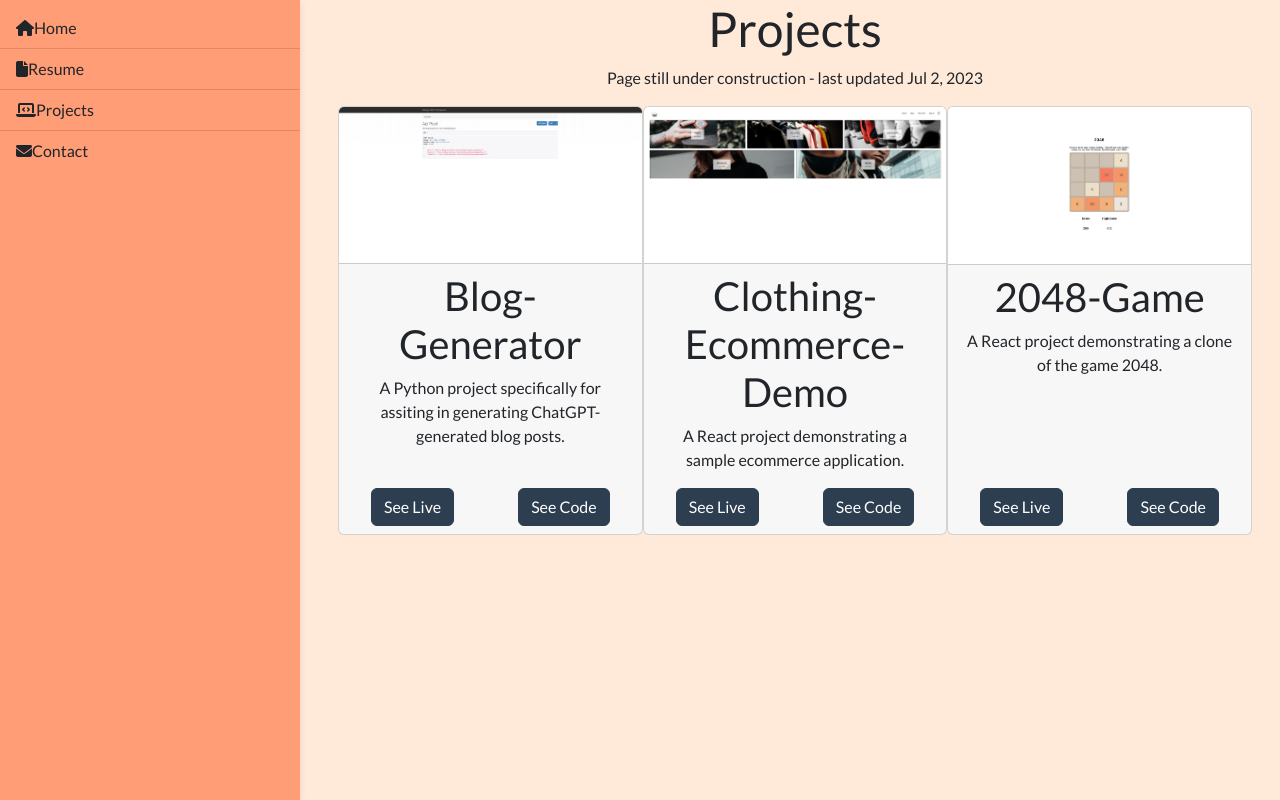
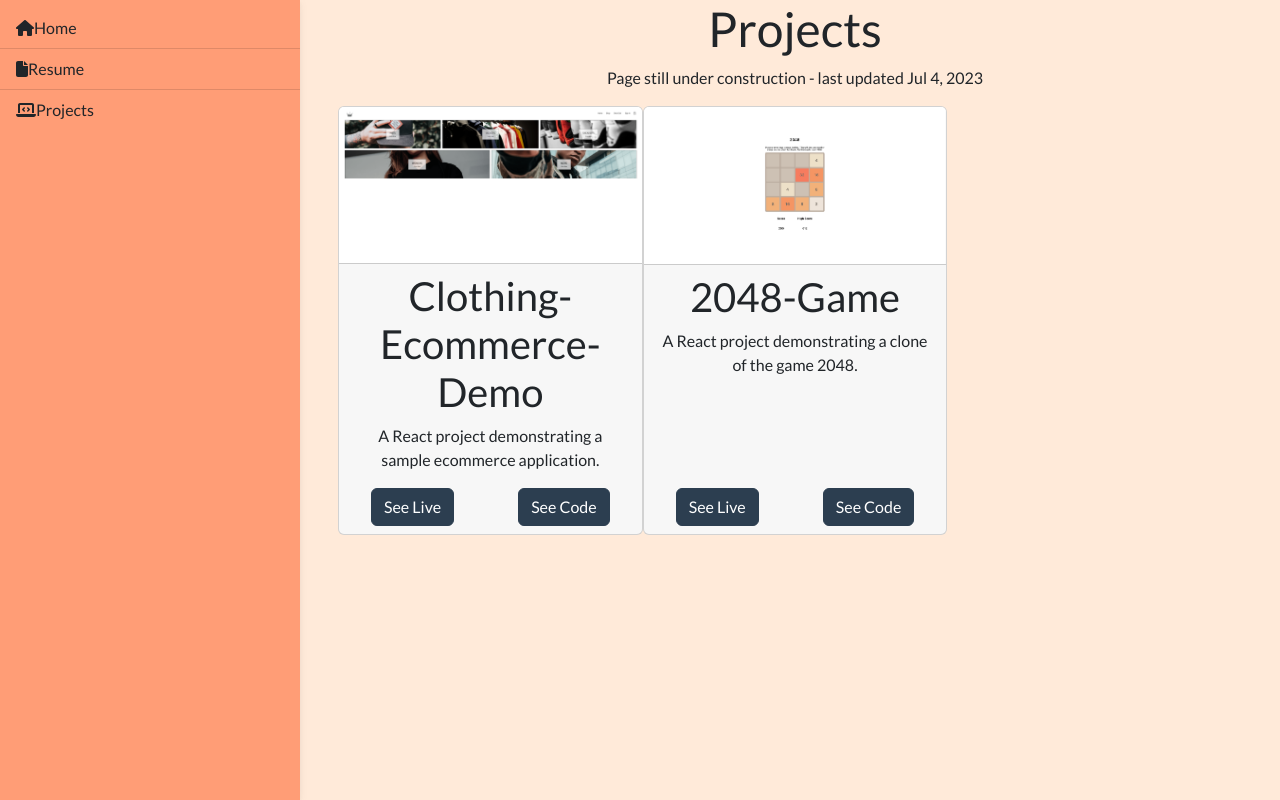
Before and after one commit to Janell-Huyck/portfolio-front-end, a React (Create React App) app: page /projects in a window 1280 px wide. Built offline with nearby package versions, Linux system fonts and the light colour scheme.

Commit message:
Fixed image, removed broken project & broken link

```diff
--- a/src/components/navigation/navigation.component.jsx
+++ b/src/components/navigation/navigation.component.jsx
@@ -4,7 +4,7 @@ import { Link } from 'react-router-dom';
 import './navigation.styles.scss';
 
 import { FontAwesomeIcon } from '@fortawesome/react-fontawesome'
-import { faEnvelope, faBars, faHouse, faFile, faLaptopCode, faWindowClose } from '@fortawesome/free-solid-svg-icons'
+import { faBars, faHouse, faFile, faLaptopCode, faWindowClose } from '@fortawesome/free-solid-svg-icons'
 
 const Navigation = () => {
   const [showMenu, setShowMenu] = useState(false);
@@ -90,20 +90,6 @@ const Navigation = () => {
                 >
                 <FontAwesomeIcon icon={faLaptopCode} /><span>Projects</span></Link
                 >
-              {/* <Link
-                to="/blog"
-                className="list-group-item list-group-item-action py-2 ripple"
-                  onClick={closeMenu}
-                >
-                <FontAwesomeIcon icon={faBlog} /><span>Blog</span></Link
-                > */}
-              <Link
-                to="/contact"
-                className="list-group-item list-group-item-action py-2 ripple"
-                onClick={closeMenu}
-                >
-                <FontAwesomeIcon icon={faEnvelope} /><span>Contact</span>
-              </Link>
             </span>
           </span>
         </div>
--- a/src/pages/home/desktopHomePage.jsx
+++ b/src/pages/home/desktopHomePage.jsx
@@ -19,8 +19,8 @@ const DesktopHomePage = () => {
               <li>JavaScript</li>
               <li>React</li>
             </ul>
-          </div>src={require("../../assets/images/ai-headshot2.jpeg")}
-          <img className="headshot"  alt="Janell" />
+          </div>
+          <img className="headshot"  alt="Janell" src={require("../../assets/images/ai-headshot2.jpeg")}/>
         </div>
         <div className="home-page-lower-content">
           <p>
--- a/src/pages/projects/projects.page.jsx
+++ b/src/pages/projects/projects.page.jsx
@@ -5,14 +5,14 @@ import './projects.styles.scss'
 const Projects = () => {
 
     const projects = [
-        {
-            title: "Blog-Generator",
-            description: "A Python project specifically for assiting in generating ChatGPT-generated blog posts.",
-            liveLink: "https://blog-generator-6qjr9.ondigitalocean.app/",
-            imageURL: "/images/projects/blog-generator.png",
-            imageAlt: "Blog Generator",
-            gitHubLink: "https://github.com/Janell-Huyck/blog-generator"
-        },
+        // {
+        //     title: "Blog-Generator",
+        //     description: "A Python project specifically for assiting in generating ChatGPT-generated blog posts.",
+        //     liveLink: "https://blog-generator-6qjr9.ondigitalocean.app/",
+        //     imageURL: "/images/projects/blog-generator.png",
+        //     imageAlt: "Blog Generator",
+        //     gitHubLink: "https://github.com/Janell-Huyck/blog-generator"
+        // },
         {
             title: "Clothing-Ecommerce-Demo",
             description: "A React project demonstrating a sample ecommerce application.",
@@ -35,7 +35,7 @@ const Projects = () => {
     return (
         <div className="projects-page">
             <h1>Projects</h1>
-            <p>Page still under construction - last updated Jul 2, 2023</p>
+            <p>Page still under construction - last updated Jul 4, 2023</p>
             <div className="projects-list container-fluid content-row">
                 <div className="row">
                     <div className="d-flex flex-wrap">
```
